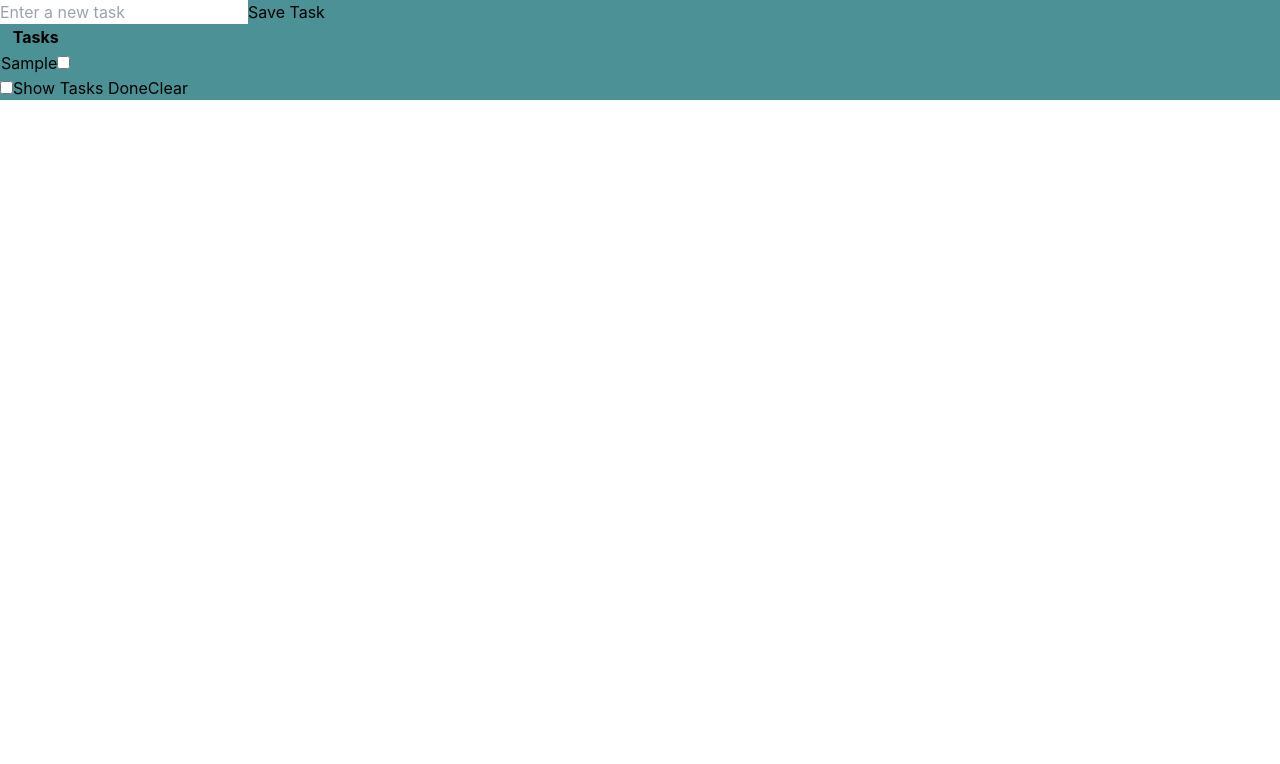
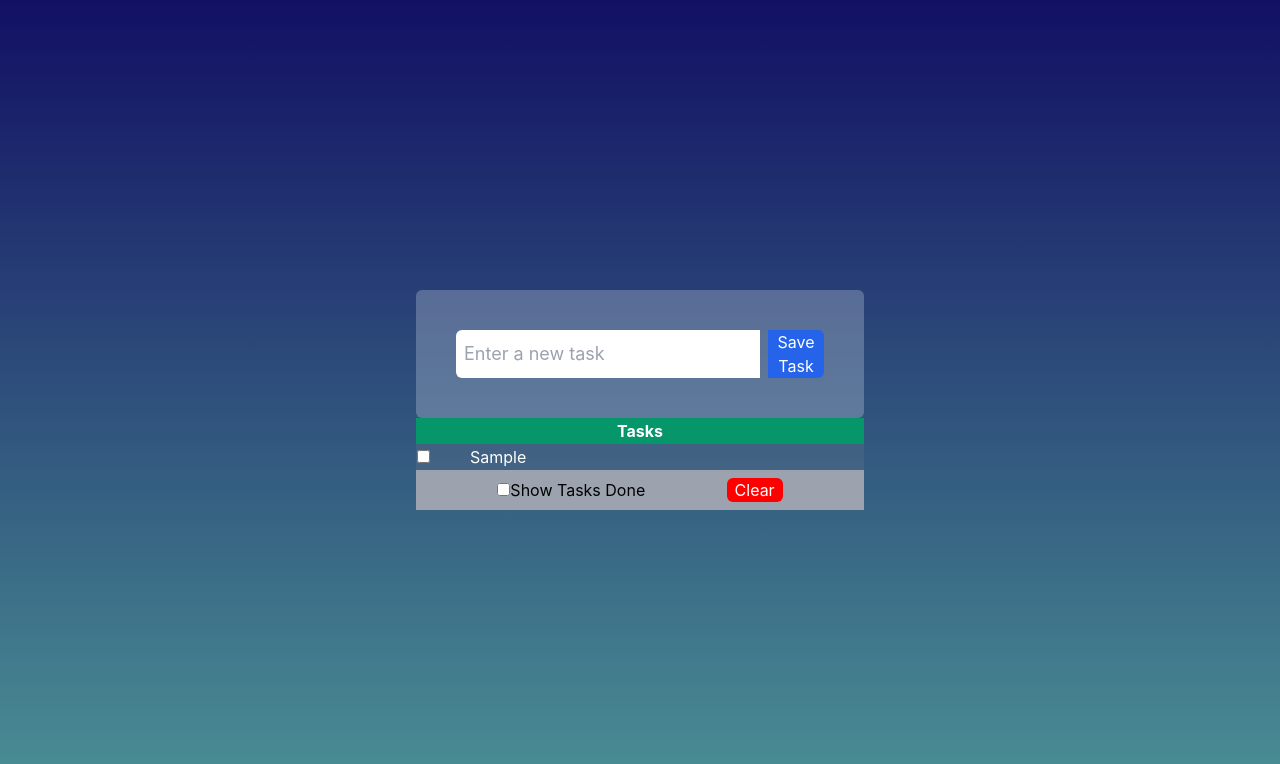
Before and after one commit to diegofernandoalayon/react-taskapp, a React (Vite) app: page / in a window 1280 px wide. Both pictures are taken after typing "Sample" into the empty fields and a click on the button "Save Task". Shown: the top 764 px of the page. Built offline with nearby package versions, Linux system fonts and the light colour scheme.

Commit message:
agregando estilos con tailwind, agregando plugi para estilar scroll bar

```diff
--- a/package.json
+++ b/package.json
@@ -26,6 +26,7 @@
     "cypress": "^10.3.0",
     "postcss": "^8.4.14",
     "standard": "^17.0.0",
+    "tailwind-scrollbar": "^1.3.1",
     "tailwindcss": "^3.1.4",
     "vite": "^2.9.9"
   }
--- a/src/App.jsx
+++ b/src/App.jsx
@@ -40,7 +40,8 @@ function App () {
   }, [taskItems])
 
   return (
-    <div className='bg-background'>
+    <section className='bg-gradient-to-b from-midnight to-background  flex flex-col items-center place-content-center h-screen' >
+      <article className='max-w-md overflow-y-scroll scrollbar scrollbar-thumb-violet-500 '>
         <TaskForm
           createNewTask={createNewTask}
         />
@@ -59,7 +60,8 @@ function App () {
             showCompleted
                           />
         }
-    </div>
+      </article>
+    </section>
   )
 }
 
--- a/src/components/TaskForm/index.jsx
+++ b/src/components/TaskForm/index.jsx
@@ -13,9 +13,11 @@ export default function TaskForm ({ createNewTask }) {
     setNewTaskName('')
   }
   return (
-    <form onSubmit={handleSubmit}>
-      <input type='text' placeholder='Enter a new task' onChange={handleChange} value={newTaskName} />
-      <button>Save Task</button>
+    <div className="flex bg-slate-300 bg-opacity-30 max-w-md rounded-md">
+      <form onSubmit={handleSubmit} className=" flex flex-row gap-2 p-10" >
+      <input className='rounded-l-md p-2 text-lg' type='text' placeholder='Enter a new task' onChange={handleChange} value={newTaskName} />
+      <button className='bg-blue-600 px-2 hover:bg-blue-400 text-white rounded-r-md '>Save Task</button>
     </form>
+    </div>
   )
 }
--- a/src/components/TaskRow/index.jsx
+++ b/src/components/TaskRow/index.jsx
@@ -1,14 +1,17 @@
-function TaskRow ({ taskItem, toggleTask }) {
+function TaskRow ({ taskItem, toggleTask, index }) {
+  const COLORS = ['bg-slate-200','bg-slate-500']
   return (
     <>
       <tr>
-        <td>
-          {taskItem.name}
+        <td className={`${index%2?COLORS[0]:COLORS[1]} bg-opacity-30 text-white`}>
           <input
             type='checkbox'
             checked={taskItem.done}
             onChange={() => toggleTask(taskItem)}
-          />
+            />
+            <span className="px-10">
+              {taskItem.name}
+            </span>
         </td>
 
       </tr>
--- a/src/components/TaskTable/index.jsx
+++ b/src/components/TaskTable/index.jsx
@@ -5,19 +5,20 @@ export default function TaskTable ({ taskItems, toggleTask, showCompleted = fals
     return (
       taskItems
         .filter(task => task.done === doneValue)
-        .map(task => (
+        .map((task, index) => (
           <TaskRow
             key={task.name}
             taskItem={task}
             toggleTask={toggleTask}
+            index={index}
           />
         ))
     )
   }
   return (
     <>
-      <table>
-        <thead>
+      <table className='w-full'>
+        <thead className='bg-emerald-600 text-white'>
           <tr>
             <th>Tasks</th>
           </tr>
--- a/src/components/VisibilityControl/index.jsx
+++ b/src/components/VisibilityControl/index.jsx
@@ -1,6 +1,5 @@
 function VisibilityControl ({ setShowCompleted, cleanTask }) {
   const handleDelete = () => {
-    console.log('handleDelete')
     if (window.confirm('Are you sure you want to delete it?')) {
       cleanTask()
       setShowCompleted(false)
@@ -8,12 +7,12 @@ function VisibilityControl ({ setShowCompleted, cleanTask }) {
   }
   return (
     <>
-      <div>
+      <div className='bg-gray-400 flex justify-evenly py-2'>
         <label>
           <input type='checkbox' onChange={() => setShowCompleted(a => !a)} />
           Show Tasks Done
         </label>
-        <button onClick={handleDelete}>Clear</button>
+        <button className="bg-[#FF0000] hover:bg-red-600 text-white rounded-md px-2" onClick={handleDelete}>Clear</button>
       </div>
     </>
 
--- a/tailwind.config.js
+++ b/tailwind.config.js
@@ -7,12 +7,13 @@ module.exports = {
   theme: {
     extend: {
       colors:{
-        background: '#4b9195'
+        background: '#4b9195',
+        midnight: '#121063'
       }
     },
     // colors:{
     //   background: '#4b9195'
     // }
   },
-  plugins: [],
+  plugins: [require('tailwind-scrollbar')],
 }
```
Also changed, not shown: 1 other file (tests, documents, lock files or other folders). Lines whose indentation alone changed are shown as unchanged.
